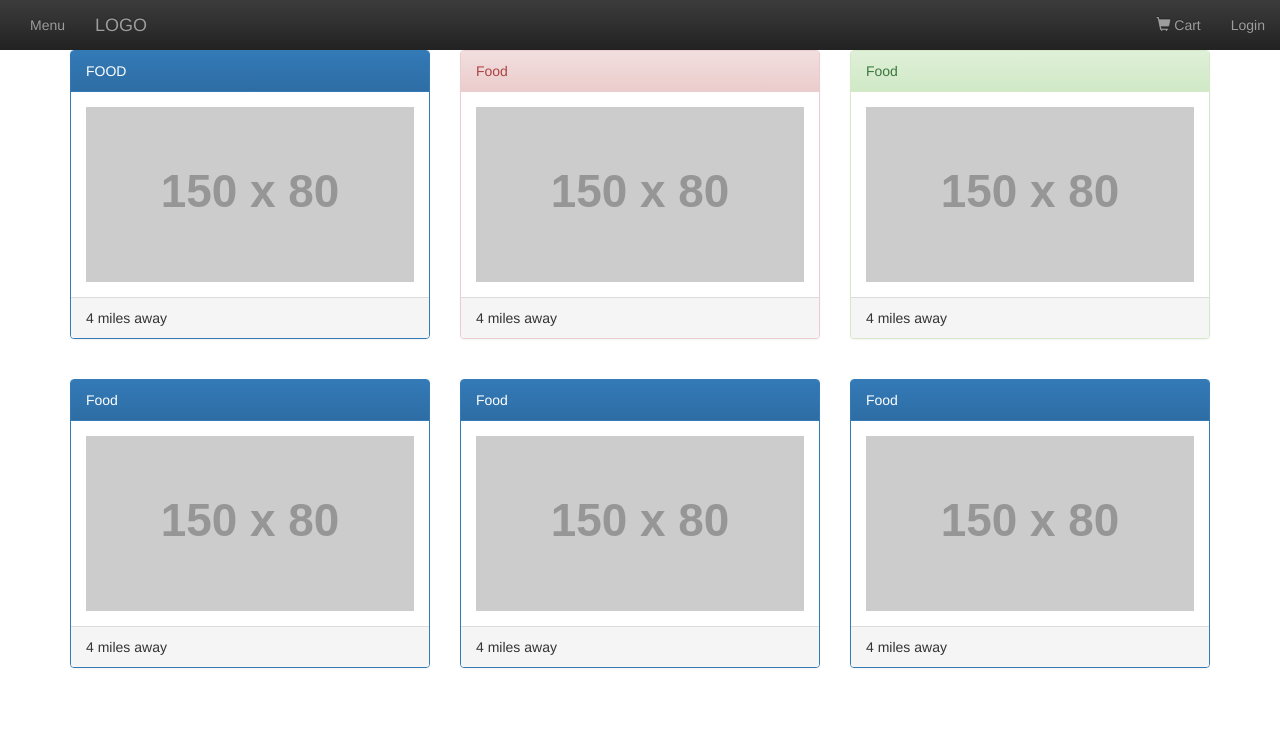
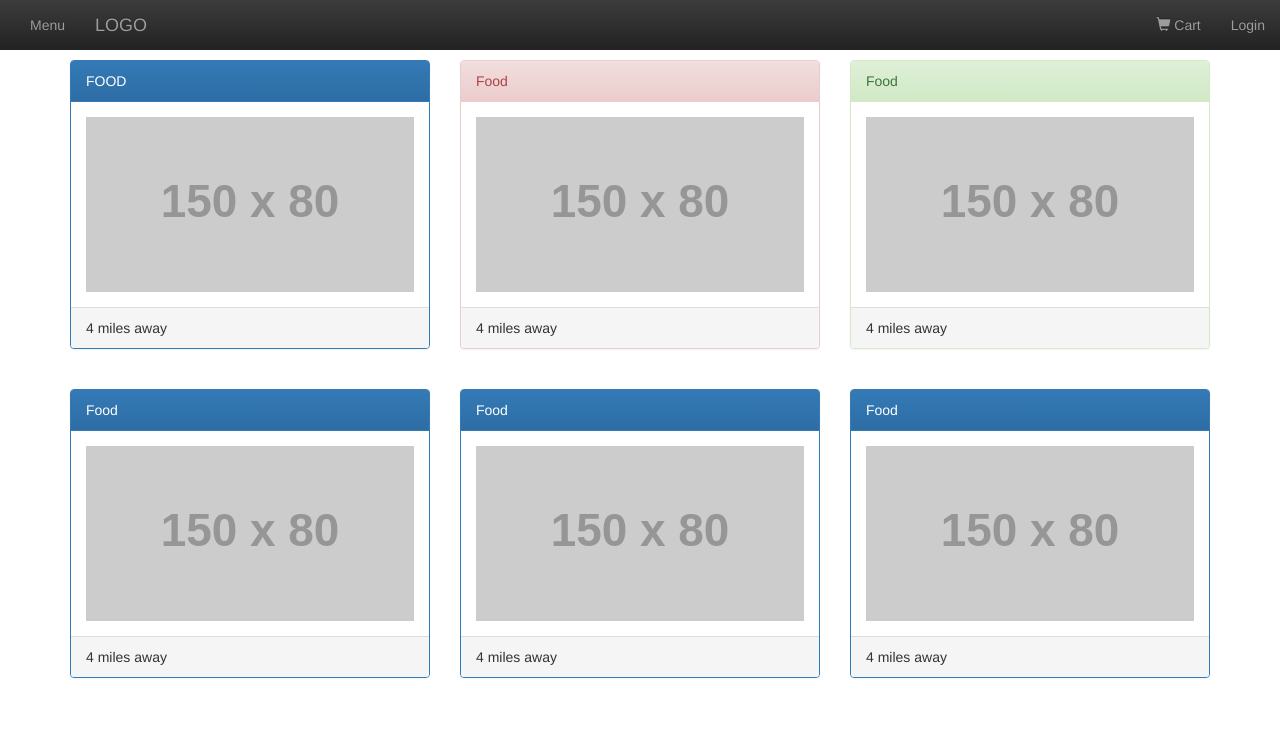
Before and after one commit to athenexcalibur/gp8, a PHP site: page / in a window 1280 px wide. Shown: the top 752 px of the page. Run offline with PHP 8.4, Linux system fonts and the light colour scheme; grey boxes labelled with a size stand in for pictures from a placeholder-image service; some libraries are stand-ins or nearby versions.

Commit message:
increased top padding of page content and sidebar (so they don't overlap with navbar)

```diff
--- a/css/navbar.css
+++ b/css/navbar.css
@@ -1,4 +1,4 @@
-#sidebar-wrapper, #page-content-wrapper{
+ #page-content-wrapper{
     /* prevent overlap with navbar */
-    padding-top: 50px;
+    padding-top: 60px;
 }
--- a/css/sidebar.css
+++ b/css/sidebar.css
@@ -4,6 +4,7 @@
     position: absolute;
     width:0;
     height: 100%;
+    padding-top: 50px;
     overflow-y: hidden;
     background: #2C3E50;
     opacity: 0.9;
```
